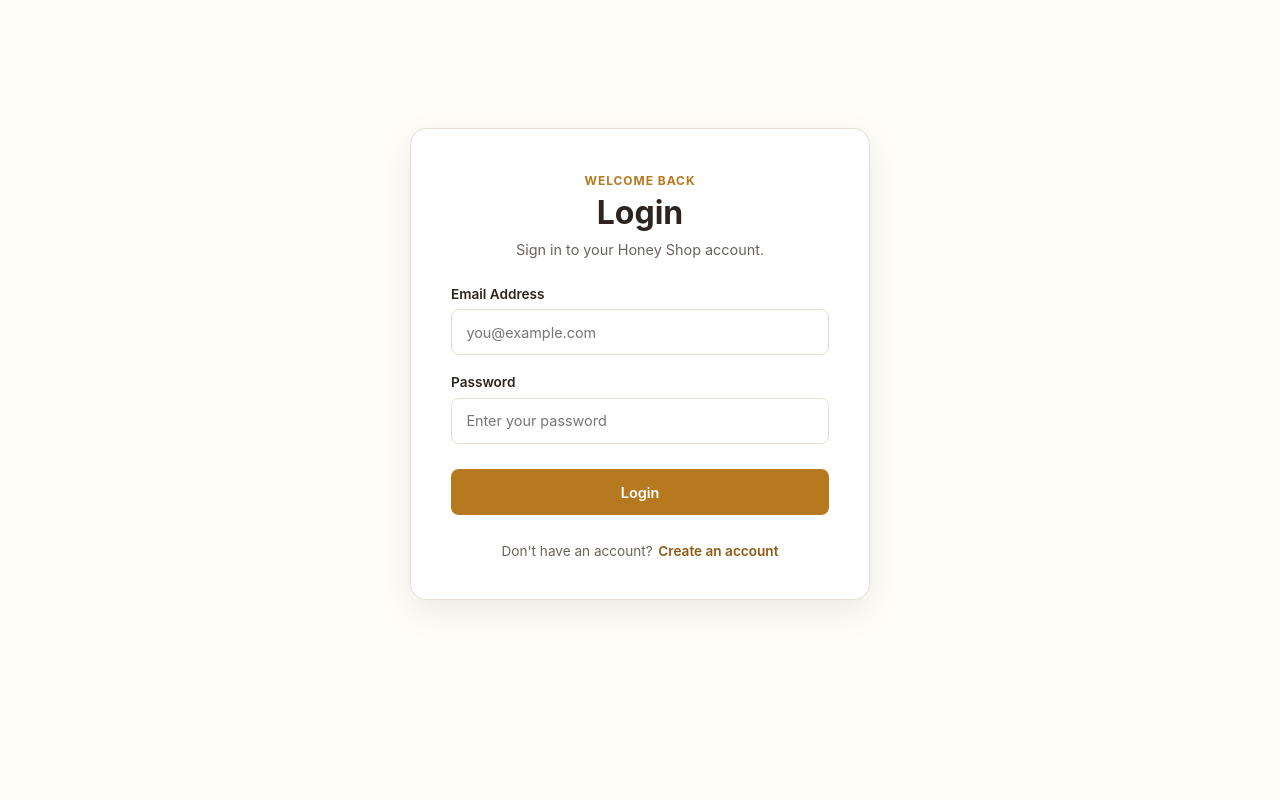
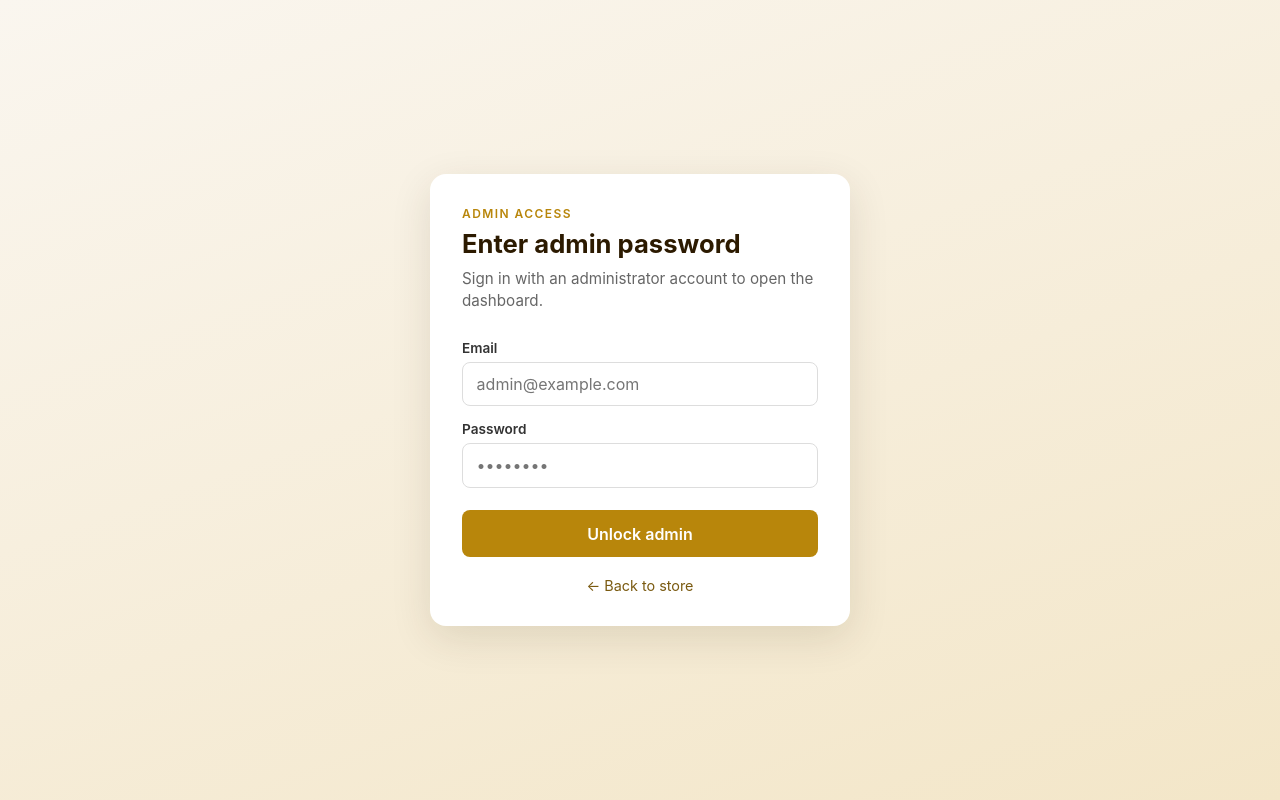
Before and after one commit to mburumanasseh/honey-shop, a React app in the folder frontend/: page /admin/settings in a window 1280 px wide. Before the commit this address led to /login. Built offline with nearby package versions, Linux system fonts and the light colour scheme; no server answers; the HTML template or start-up script is replaced by a standard one.

Commit message:
feat: require password prompt for /admin access
- Show admin email/password gate before dashboard
- Only is_admin accounts can unlock
- Session unlock cleared on logout

```diff
--- a/frontend/src/context/AuthContext.jsx
+++ b/frontend/src/context/AuthContext.jsx
@@ -90,6 +90,11 @@ function AuthProvider({ children }) {
     } catch {
       // Still clear local state even if the request fails
     } finally {
+      try {
+        sessionStorage.removeItem('honey_shop_admin_unlocked')
+      } catch {
+        // ignore
+      }
       clearUser()
     }
   }
--- /dev/null
+++ b/frontend/src/routes/ProtectedAdminRoute.css
@@ -0,0 +1,110 @@
+.admin-gate {
+  min-height: 100vh;
+  display: flex;
+  align-items: center;
+  justify-content: center;
+  padding: 1.5rem;
+  background: linear-gradient(160deg, #faf6ef 0%, #f3e6c8 100%);
+}
+
+.admin-gate__card {
+  width: 100%;
+  max-width: 420px;
+  background: #fff;
+  border-radius: 16px;
+  padding: 2rem;
+  box-shadow: 0 12px 40px rgba(60, 40, 10, 0.12);
+}
+
+.admin-gate__eyebrow {
+  display: block;
+  font-size: 0.75rem;
+  letter-spacing: 0.12em;
+  text-transform: uppercase;
+  color: #b8860b;
+  margin-bottom: 0.5rem;
+  font-weight: 600;
+}
+
+.admin-gate__card h1 {
+  margin: 0 0 0.5rem;
+  font-size: 1.6rem;
+  color: #2c1a00;
+}
+
+.admin-gate__hint {
+  margin: 0 0 1.25rem;
+  color: #666;
+  font-size: 0.95rem;
+  line-height: 1.45;
+}
+
+.admin-gate__error {
+  margin: 0 0 1rem;
+  padding: 0.75rem 1rem;
+  border-radius: 8px;
+  background: #fdecea;
+  color: #a12622;
+  font-size: 0.9rem;
+}
+
+.admin-gate__form {
+  display: flex;
+  flex-direction: column;
+  gap: 0.4rem;
+}
+
+.admin-gate__form label {
+  font-size: 0.85rem;
+  font-weight: 600;
+  color: #333;
+  margin-top: 0.5rem;
+}
+
+.admin-gate__form input {
+  border: 1px solid #ddd;
+  border-radius: 8px;
+  padding: 0.7rem 0.85rem;
+  font-size: 1rem;
+}
+
+.admin-gate__form input:focus {
+  outline: 2px solid #c4922a;
+  border-color: #c4922a;
+}
+
+.admin-gate__form button {
+  margin-top: 1rem;
+  border: none;
+  border-radius: 8px;
+  padding: 0.85rem 1rem;
+  background: #b8860b;
+  color: #fff;
+  font-size: 1rem;
+  font-weight: 600;
+  cursor: pointer;
+}
+
+.admin-gate__form button:disabled {
+  opacity: 0.7;
+  cursor: not-allowed;
+}
+
+.admin-gate__form button:hover:not(:disabled) {
+  background: #9a7209;
+}
+
+.admin-gate__footer {
+  margin: 1.25rem 0 0;
+  text-align: center;
+  font-size: 0.9rem;
+}
+
+.admin-gate__footer a {
+  color: #7a5a10;
+  text-decoration: none;
+}
+
+.admin-gate__footer a:hover {
+  text-decoration: underline;
+}
--- a/frontend/src/routes/ProtectedAdminRoute.jsx
+++ b/frontend/src/routes/ProtectedAdminRoute.jsx
@@ -1,42 +1,145 @@
-import { Navigate, useLocation } from 'react-router-dom'
+import { useState } from 'react'
+import { Link } from 'react-router-dom'
 import { useAuth } from '../context/useAuth'
+import './ProtectedAdminRoute.css'
+
+const ADMIN_UNLOCK_KEY = 'honey_shop_admin_unlocked'
+
+function isAdminUnlocked() {
+  try {
+    return sessionStorage.getItem(ADMIN_UNLOCK_KEY) === '1'
+  } catch {
+    return false
+  }
+}
+
+function setAdminUnlocked(value) {
+  try {
+    if (value) {
+      sessionStorage.setItem(ADMIN_UNLOCK_KEY, '1')
+    } else {
+      sessionStorage.removeItem(ADMIN_UNLOCK_KEY)
+    }
+  } catch {
+    // ignore storage errors
+  }
+}
 
 /**
- * Blocks /admin/* unless the user is logged in and is_admin.
- * Backend APIs remain the real security boundary; this only protects the UI.
+ * Admin UI gate: requires password entry and is_admin.
+ * Backend APIs remain the real security boundary.
  */
 function ProtectedAdminRoute({ children }) {
-  const { currentUser, isAuthenticated, loading } = useAuth()
-  const location = useLocation()
+  const { currentUser, isAuthenticated, loading, login, logout } = useAuth()
+  const [unlocked, setUnlocked] = useState(() => isAdminUnlocked())
+  const [email, setEmail] = useState('')
+  const [password, setPassword] = useState('')
+  const [error, setError] = useState('')
+  const [submitting, setSubmitting] = useState(false)
 
   if (loading) {
     return (
-      <div style={{ padding: '2rem', textAlign: 'center' }}>
-        Checking access…
+      <div className="admin-gate">
+        <div className="admin-gate__card">
+          <p>Checking access…</p>
+        </div>
       </div>
     )
   }
 
-  if (!isAuthenticated) {
-    return (
-      <Navigate
-        to="/login"
-        replace
-        state={{ from: location.pathname }}
-      />
-    )
+  const alreadyAdmin = isAuthenticated && currentUser?.is_admin
+
+  // Allow through only after password unlock this browser session
+  if (unlocked && alreadyAdmin) {
+    return children
   }
 
-  if (!currentUser?.is_admin) {
-    return (
-      <Navigate
-        to="/"
-        replace
-      />
-    )
+  // If unlocked flag is stale (not admin), clear it
+  if (unlocked && !alreadyAdmin) {
+    setAdminUnlocked(false)
   }
 
-  return children
+  const handleSubmit = async (event) => {
+    event.preventDefault()
+    setError('')
+    setSubmitting(true)
+
+    try {
+      // Always verify password (step-up), even if already logged in as customer
+      const result = await login(email.trim(), password)
+
+      if (!result.success) {
+        setError(result.message || 'Invalid email or password')
+        return
+      }
+
+      if (!result.user?.is_admin) {
+        setError('This account does not have admin access.')
+        setAdminUnlocked(false)
+        // Do not leave a non-admin session looking like admin access
+        await logout()
+        return
+      }
+
+      setAdminUnlocked(true)
+      setUnlocked(true)
+      setPassword('')
+    } catch (err) {
+      setError(err.message || 'Could not verify credentials')
+    } finally {
+      setSubmitting(false)
+    }
+  }
+
+  return (
+    <div className="admin-gate">
+      <div className="admin-gate__card">
+        <span className="admin-gate__eyebrow">Admin access</span>
+        <h1>Enter admin password</h1>
+        <p className="admin-gate__hint">
+          Sign in with an administrator account to open the dashboard.
+        </p>
+
+        {error && (
+          <p className="admin-gate__error" role="alert">
+            {error}
+          </p>
+        )}
+
+        <form className="admin-gate__form" onSubmit={handleSubmit}>
+          <label htmlFor="admin-email">Email</label>
+          <input
+            id="admin-email"
+            type="email"
+            autoComplete="username"
+            value={email}
+            onChange={(e) => setEmail(e.target.value)}
+            required
+            placeholder="admin@example.com"
+          />
+
+          <label htmlFor="admin-password">Password</label>
+          <input
+            id="admin-password"
+            type="password"
+            autoComplete="current-password"
+            value={password}
+            onChange={(e) => setPassword(e.target.value)}
+            required
+            placeholder="••••••••"
+          />
+
+          <button type="submit" disabled={submitting}>
+            {submitting ? 'Verifying…' : 'Unlock admin'}
+          </button>
+        </form>
+
+        <p className="admin-gate__footer">
+          <Link to="/">← Back to store</Link>
+        </p>
+      </div>
+    </div>
+  )
 }
 
 export default ProtectedAdminRoute
```
